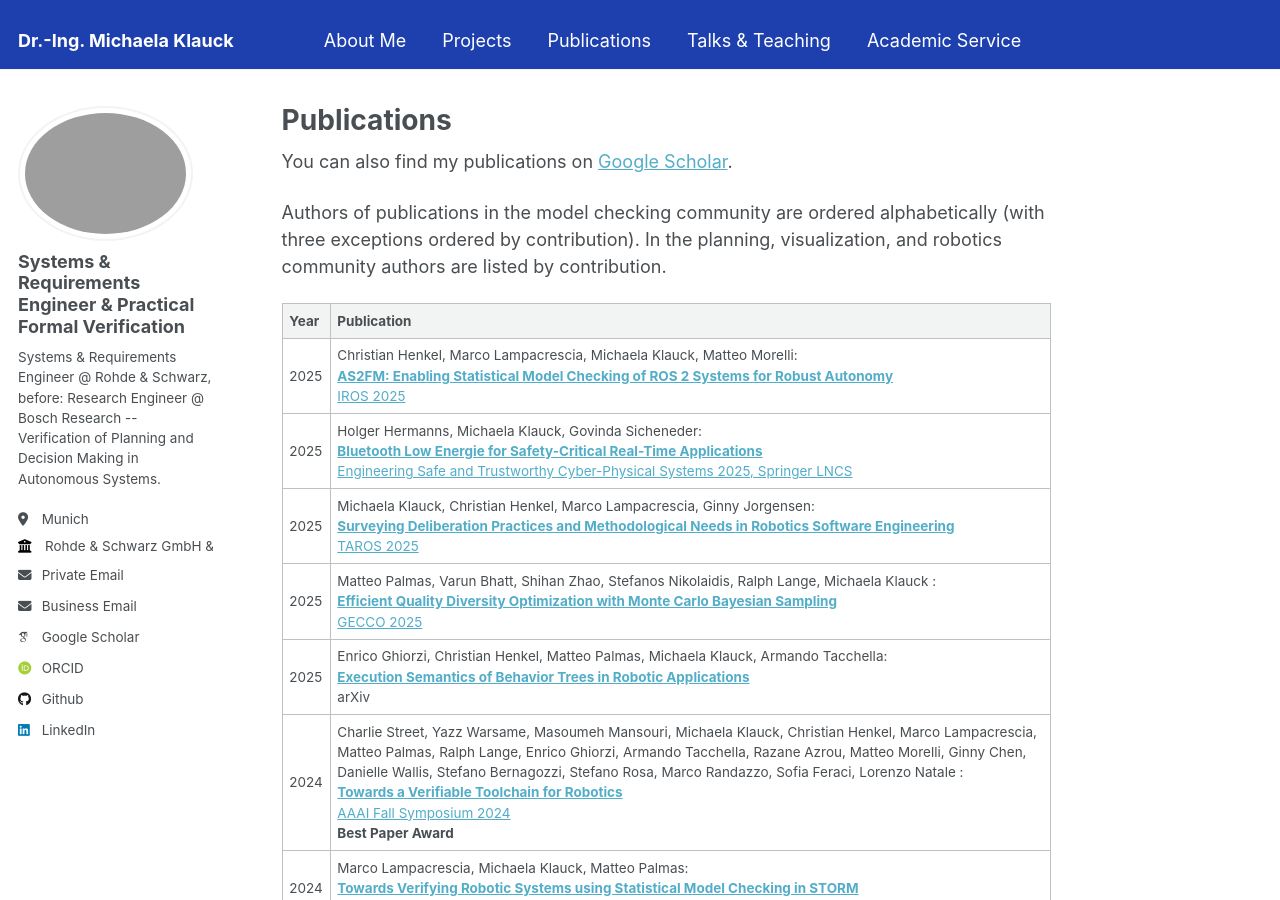
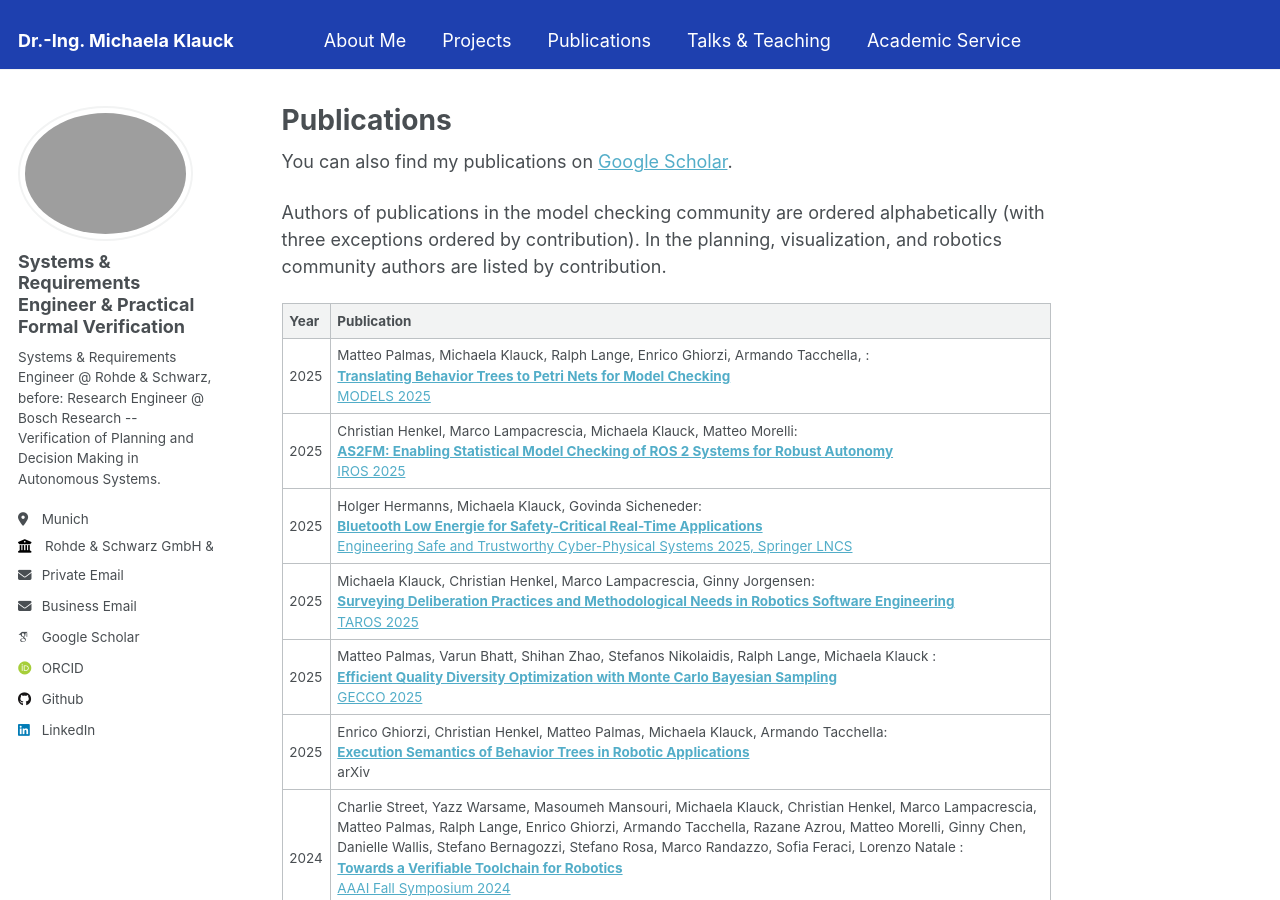
Before and after one commit to MKlauck/MKlauck.github.io, a Jekyll site: the page built from _pages/publications.md, in a window 1280 px wide and 900 px high. Built offline with Jekyll 4.4.1, drawn with Linux system fonts in a browser that asks for light colours; some web fonts are replaced.

Commit message:
add Models paper

```diff
--- a/_pages/publications.md
+++ b/_pages/publications.md
@@ -13,7 +13,8 @@ Authors of publications in the model checking community are ordered alphabetical
 
 Year | Publication
 -----|-------------
-2025 | Christian Henkel, Marco Lampacrescia, Michaela Klauck, Matteo Morelli: <br> [**AS2FM: Enabling Statistical Model Checking of ROS 2 Systems for Robust Autonomy**]() <br> [IROS 2025](https://arxiv.org/abs/2508.18820) |
+2025 | Matteo Palmas, Michaela Klauck, Ralph Lange, Enrico Ghiorzi, Armando Tacchella, : <br> [**Translating Behavior Trees to Petri Nets for Model Checking**](https://ieeexplore.ieee.org/document/11245243) <br> [MODELS 2025](https://ieeexplore.ieee.org/xpl/conhome/11245190/proceeding) |
+2025 | Christian Henkel, Marco Lampacrescia, Michaela Klauck, Matteo Morelli: <br> [**AS2FM: Enabling Statistical Model Checking of ROS 2 Systems for Robust Autonomy**](https://arxiv.org/abs/2508.18820) <br> [IROS 2025]() |
 2025 | Holger Hermanns, Michaela Klauck, Govinda Sicheneder: <br> [**Bluetooth Low Energie for Safety-Critical Real-Time Applications**](https://link.springer.com/chapter/10.1007/978-3-031-97537-0_5) <br> [Engineering Safe and Trustworthy Cyber-Physical Systems 2025, Springer LNCS](https://link.springer.com/book/10.1007/978-3-031-97537-0) |
 2025 | Michaela Klauck, Christian Henkel, Marco Lampacrescia, Ginny Jorgensen: <br> [**Surveying Deliberation Practices and Methodological Needs in Robotics Software Engineering**](https://link.springer.com/chapter/10.1007/978-3-032-01486-3_19) <br> [TAROS 2025](https://link.springer.com/book/10.1007/978-3-032-01486-3) |
 2025 | Matteo Palmas, Varun Bhatt, Shihan Zhao, Stefanos Nikolaidis, Ralph Lange, Michaela Klauck : <br> [**Efficient Quality Diversity Optimization with Monte Carlo Bayesian Sampling**](https://dl.acm.org/doi/10.1145/3712255.3726674) <br> [GECCO 2025](https://dl.acm.org/doi/proceedings/10.1145/3712255) |
```
